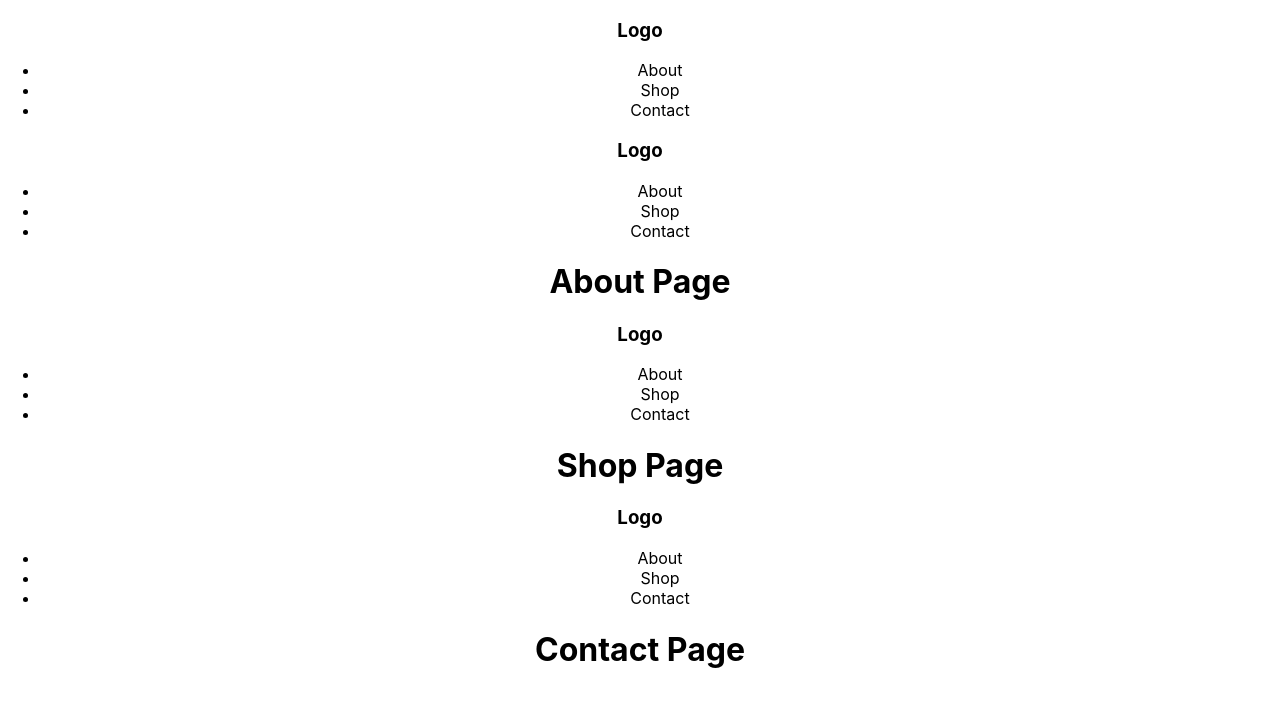
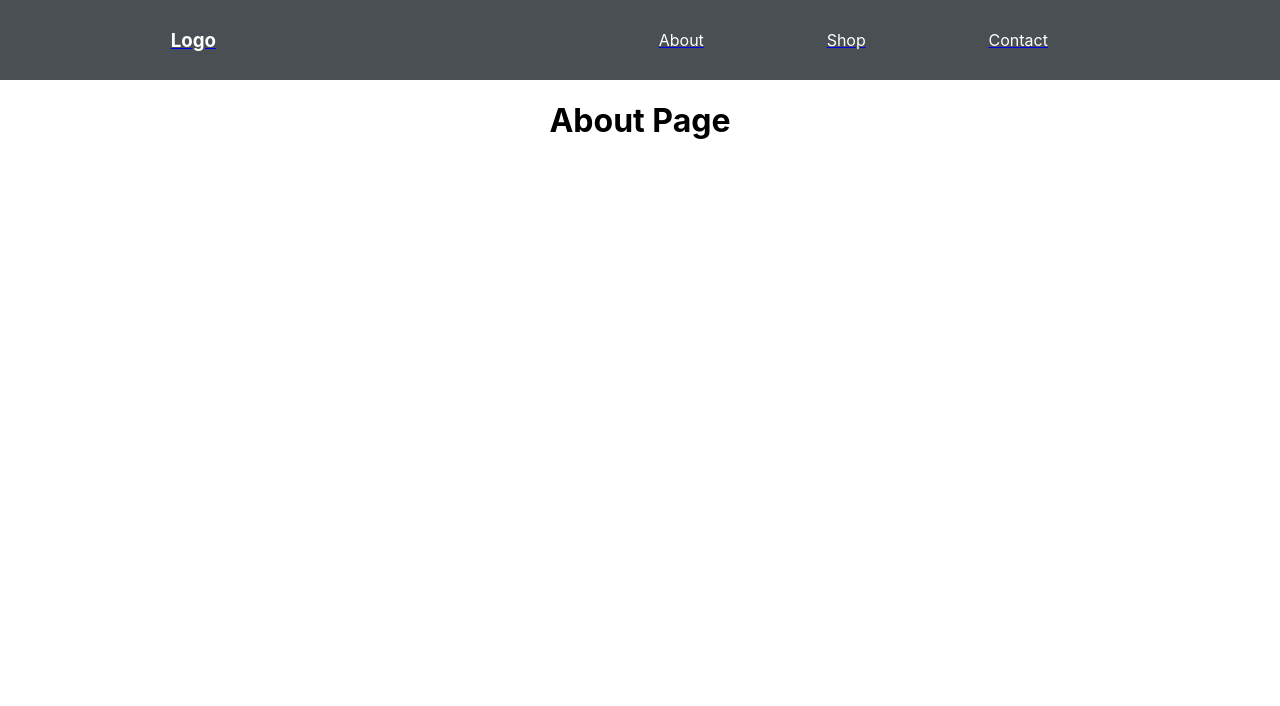
Before and after one commit to gauravk268dev/store-app, a React (Create React App) app: page /about in a window 1280 px wide. Shown: the top 706 px of the page. Built offline with nearby package versions, Linux system fonts and the light colour scheme.

Commit message:
-added link to all components in navbar -added switch and exact with route

```diff
--- a/package.json
+++ b/package.json
@@ -6,6 +6,7 @@
     "@testing-library/jest-dom": "^5.11.9",
     "@testing-library/react": "^11.2.5",
     "@testing-library/user-event": "^12.7.3",
+    "firebase": "^8.2.9",
     "react": "^17.0.1",
     "react-dom": "^17.0.1",
     "react-router-dom": "^5.2.0",
--- a/src/App.css
+++ b/src/App.css
@@ -1,3 +1,20 @@
 .App {
   text-align: center;
 }
+
+nav{
+  display: flex;
+  justify-content: space-around;
+  align-items: center;
+  min-height: 10vh;
+  background: rgb(73, 79, 82);
+  color: white;
+}
+
+.nav-links{
+  width: 40%;
+  display: flex;
+  justify-content: space-around;
+  align-items: center;
+  list-style: none;
+}
--- a/src/App.js
+++ b/src/App.js
@@ -3,14 +3,28 @@ import Navbar from './components/Navbar';
 import About from './components/About';
 import Shop from './components/Shop';
 import Contact from './components/Contact';
+import { BrowserRouter as Router, Switch, Route } from 'react-router-dom';
 
 function App() {
   return (
-    <div className="App">
-      <Navbar />
-      <About />
-      <Shop />
-      <Contact />
+    <Router>
+      <div className="App">
+        <Navbar />
+        <Switch>
+          <Route path="/" exact component={Home} />
+          <Route path="/about" component={About} />
+          <Route path="/shop" component={Shop} />
+          <Route path="/contact"component={Contact} />
+        </Switch>
+      </div>
+    </Router>
+  );
+}
+
+const Home = () => {
+  return (
+    <div>
+      <h1>Home Page</h1>
     </div>
   );
 }
--- a/src/components/About.js
+++ b/src/components/About.js
@@ -1,10 +1,8 @@
 import React from 'react';
-import Navbar from './Navbar';
 
 const About = () => {
   return (
     <div className="about-page">
-      <Navbar/>
       <h1>About Page</h1>
     </div>
   );
--- a/src/components/Contact.js
+++ b/src/components/Contact.js
@@ -1,10 +1,8 @@
 import React from "react";
-import Navbar from "./Navbar";
 
 const Contact = () => {
   return (
     <div className="contact-page">
-      <Navbar />
       <h1>Contact Page</h1>
     </div>
   );
--- a/src/components/Navbar.js
+++ b/src/components/Navbar.js
@@ -1,13 +1,18 @@
 import React from 'react';
+import { Link } from 'react-router-dom';
 
 const Navbar = () => {
+  const navStyle = {
+    color: "white"
+  };
+
   return (
     <nav>
-      <h3>Logo</h3>
-      <ul>
-        <li>About</li>
-        <li>Shop</li>
-        <li>Contact</li>
+      <Link to="/" ><h3 style={ navStyle}>Logo</h3></Link>
+      <ul className="nav-links">
+        <Link to="/about"><li style={ navStyle}>About</li></Link>
+        <Link to="/shop"><li style={ navStyle} >Shop</li></Link>
+        <Link to="/contact"><li style={ navStyle} >Contact</li></Link>
       </ul>
     </nav>
   );
--- a/src/components/Shop.js
+++ b/src/components/Shop.js
@@ -1,10 +1,8 @@
 import React from 'react';
-import Navbar from './Navbar';
 
 const Shop = () => {
   return (
     <div className="shop-page">
-      <Navbar/>
       <h1>Shop Page</h1>
     </div>
   );
```
Also changed, not shown: 1 other file (tests, documents, lock files or other folders).
